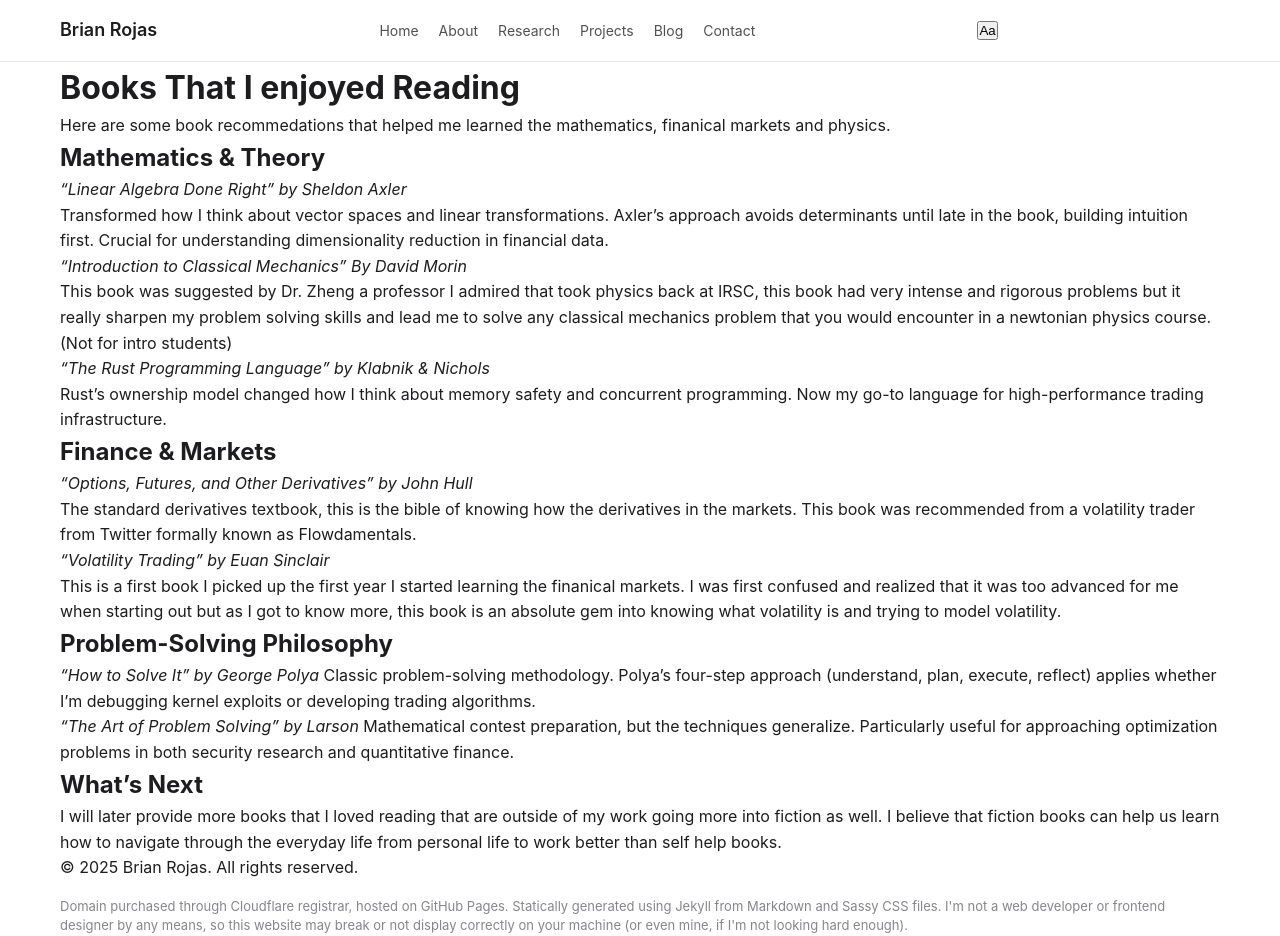
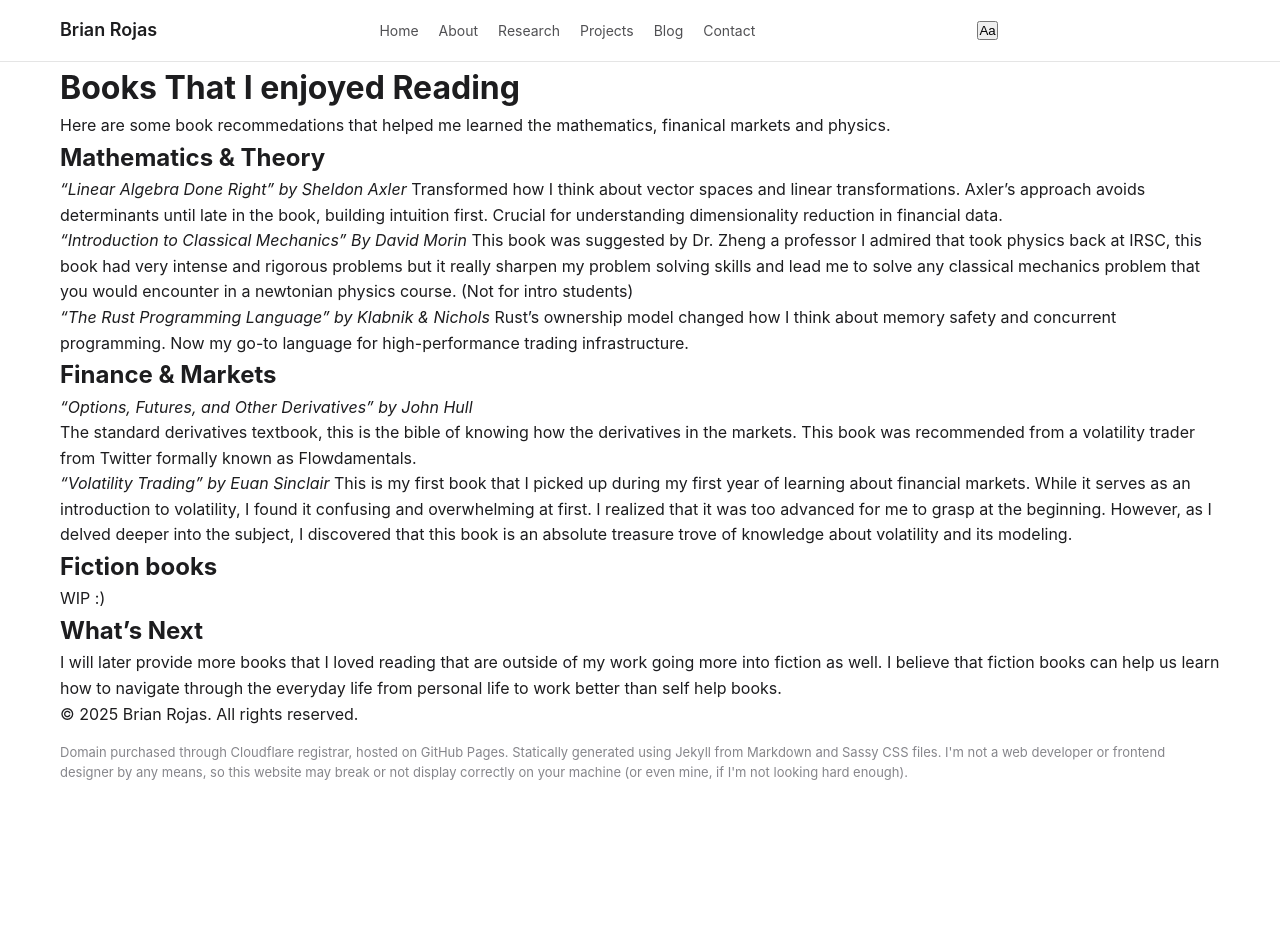
Before and after one commit to brianrojrc/brianrojrc.github.io, a Jekyll site: the page built from _posts/2025-08-28-Books.md, in a window 1280 px wide and 936 px high. Built offline with Jekyll 4.4.1, drawn with Linux system fonts in a browser that asks for light colours.

Commit message:
Update 2025-08-28-Books.md

```diff
--- a/_posts/2025-08-28-Books.md
+++ b/_posts/2025-08-28-Books.md
@@ -13,35 +13,27 @@ Here are some book recommedations that helped me learned the mathematics, finani
 ## Mathematics & Theory
 
 *"Linear Algebra Done Right" by Sheldon Axler*
-
 Transformed how I think about vector spaces and linear transformations. Axler's approach avoids determinants until late in the book, building intuition first. Crucial for understanding dimensionality reduction in financial data.
 
 *"Introduction to Classical Mechanics" By David Morin*
-
 This book was suggested by Dr. Zheng a professor I admired that took physics back at IRSC, this book had very intense and rigorous problems but it really sharpen my problem solving skills and lead me to solve any classical mechanics problem that you would encounter in a newtonian physics course. (Not for intro students)
 
 *"The Rust Programming Language" by Klabnik & Nichols*
-
 Rust's ownership model changed how I think about memory safety and concurrent programming. Now my go-to language for high-performance trading infrastructure.
 
 ## Finance & Markets
-
 *"Options, Futures, and Other Derivatives" by John Hull*
 
 The standard derivatives textbook, this is the bible of knowing how the derivatives in the markets. This book was recommended from a volatility trader from Twitter formally known as Flowdamentals.
 
 *"Volatility Trading" by Euan Sinclair*
-
-This is a first book I picked up the first year I started learning the finanical markets. I was first confused and realized that it was too advanced for me when starting out but as I got to know more, this book is an absolute gem into knowing what volatility is and trying to model volatility.
+This is my first book that I picked up during my first year of learning about financial markets. While it serves as an introduction to volatility, I found it confusing and overwhelming at first. I realized that it was too advanced for me to grasp at the beginning. However, as I delved deeper into the subject, I discovered that this book is an absolute treasure trove of knowledge about volatility and its modeling.
 
 
-## Problem-Solving Philosophy
+## Fiction books
 
-*"How to Solve It" by George Polya*
-Classic problem-solving methodology. Polya's four-step approach (understand, plan, execute, reflect) applies whether I'm debugging kernel exploits or developing trading algorithms.
+WIP :)
 
-*"The Art of Problem Solving" by Larson*
-Mathematical contest preparation, but the techniques generalize. Particularly useful for approaching optimization problems in both security research and quantitative finance.
 
 ## What's Next
 
```
